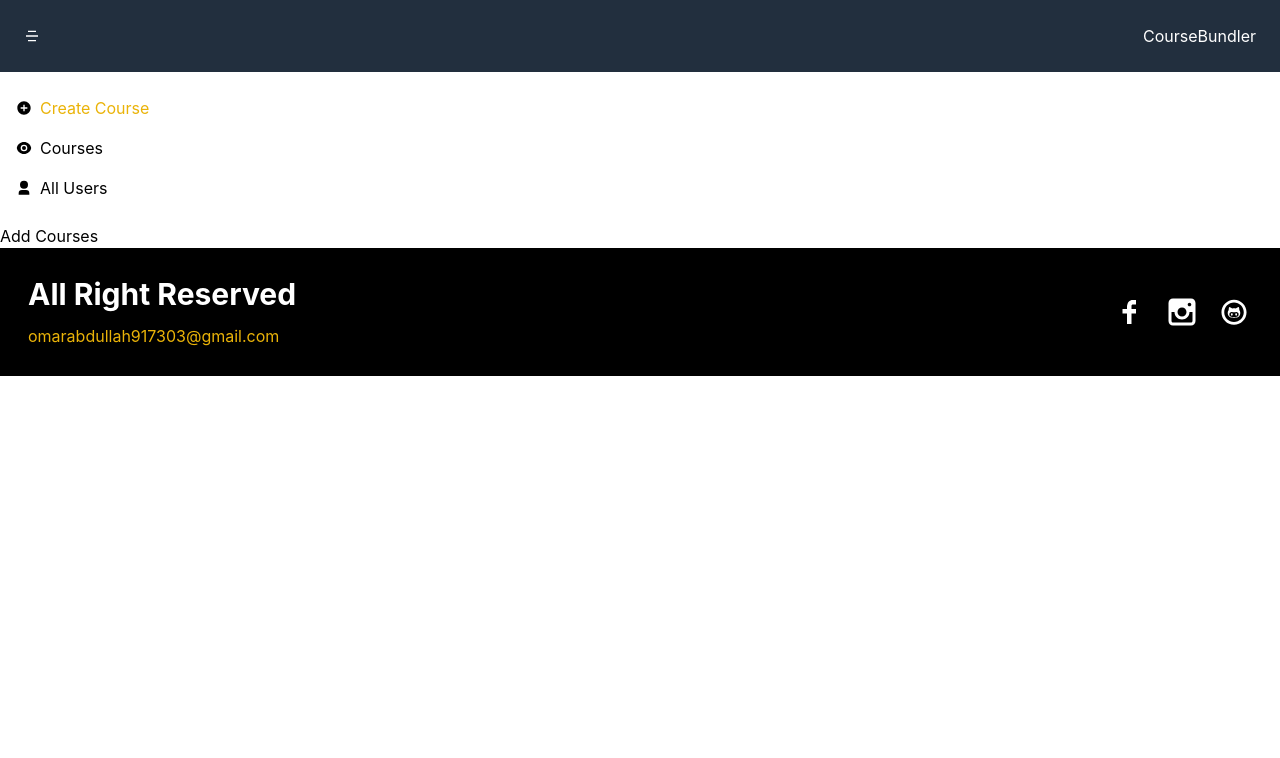
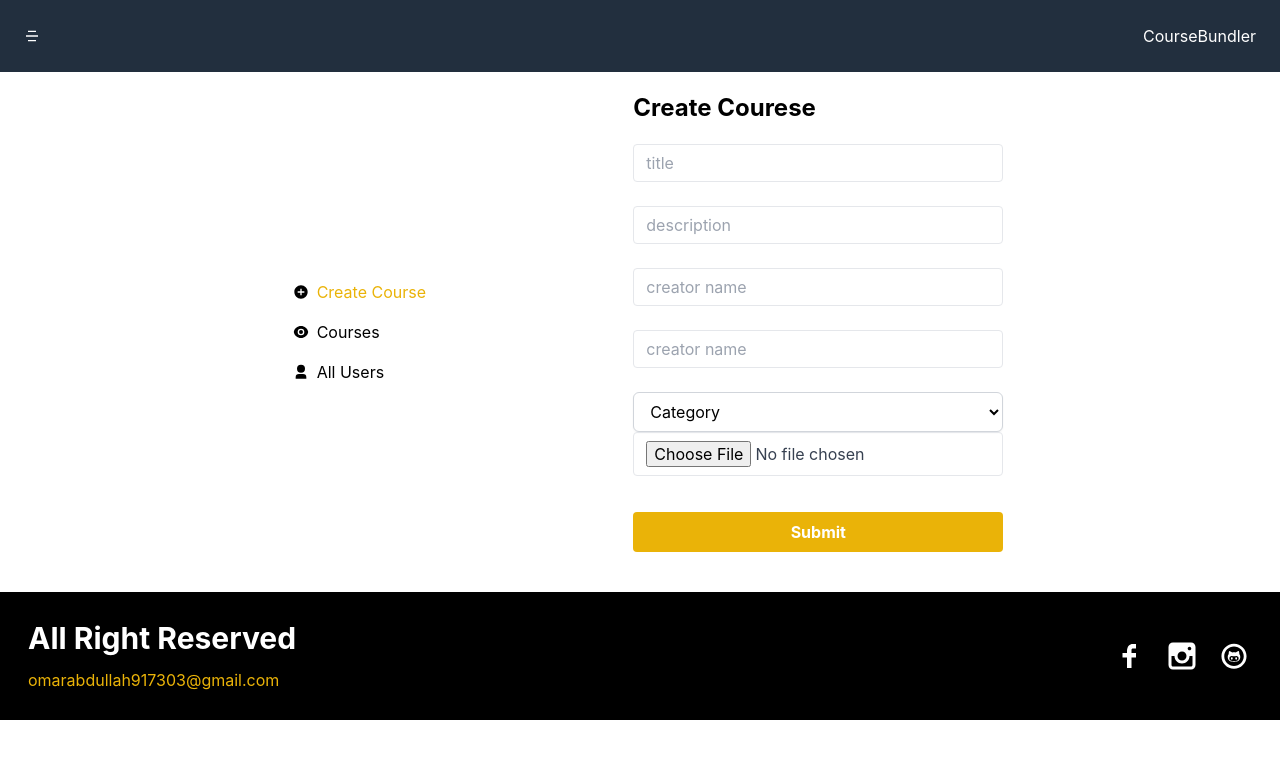
Before and after one commit to Omarabdullah99/coursebundlerclientrepet, a React (Create React App) app: page /admin/addcourses in a window 1280 px wide. Shown: the top 758 px of the page. Built offline with nearby package versions, Linux system fonts and the light colour scheme.

Commit message:
adminer-addcourses-vdo18

```diff
--- a/src/components/Admin/AddCourses.jsx
+++ b/src/components/Admin/AddCourses.jsx
@@ -1,11 +1,144 @@
-import React from 'react'
+import React, { useState } from 'react'
 import Adminsider from './Adminsider'
 
 const AddCourses = () => {
+  const [title, setTitle] = useState('');
+  const [description, setDescription] = useState('');
+  const [createdBy, setCreatedBy] = useState('');
+  const [category, setCategory] = useState('');
+  const [image, setImage] = useState('');
+  const [imagePrev, setImagePrev] = useState('');
+
+  console.log(title,description,createdBy,category)
+
+  const categories = [
+    'Web development',
+    'Artificial Intellegence',
+    'Data Structure & Algorithm',
+    'App Development',
+    'Data Science',
+    'Game Development',
+  ];
+
+
+  //photo upload
+
+  const changeImageHandler=(e)=>{
+    const file=e.target.files[0]
+    const reader= new FileReader()
+    reader.readAsDataURL(file)
+
+    reader.onloadend=()=>{
+      setImagePrev(reader.result)
+      setImage(file)
+
+    }
+  }
+
   return (
-    <div>
+    <div className='flex  flex-col md:flex-row items-center justify-evenly md:items-center w-4/5 mx-auto'>
     <Adminsider />
-    <h1>Add Courses</h1>
+    <div className="addcourses">
+    <h1 className='text-2xl font-bold py-5'>Create Courese</h1>
+
+    <form class="max-w-lg mx-auto">
+    <div class="mb-6">
+    <input
+      class="appearance-none border rounded w-full py-2 px-3 text-gray-700 leading-tight focus:outline-none focus:shadow-outline"
+      required
+      id="title"
+      value={title}
+      onChange={e => setTitle(e.target.value)}
+      type="text"
+      placeholder="title"
+    />
+  </div>
+
+  <div class="mb-6">
+    <input
+      class="appearance-none border rounded w-full py-2 px-3 text-gray-700 leading-tight focus:outline-none focus:shadow-outline"
+      required
+      id="description"
+      value={description}
+      onChange={e => setDescription(e.target.value)}
+      type="text"
+      placeholder="description"
+    />
+  </div>
+
+  <div class="mb-6">
+    <input
+      class="appearance-none border rounded w-full py-2 px-3 text-gray-700 leading-tight focus:outline-none focus:shadow-outline"
+      required
+      id="createdBy"
+      value={createdBy}
+      onChange={e => setCreatedBy(e.target.value)}
+      type="text"
+      placeholder="creator name"
+    />
+  </div>
+
+  <div class="mb-6">
+    <input
+      class="appearance-none border rounded w-full py-2 px-3 text-gray-700 leading-tight focus:outline-none focus:shadow-outline"
+      required
+      id="createdBy"
+      value={createdBy}
+      onChange={e => setCreatedBy(e.target.value)}
+      type="text"
+      placeholder="creator name"
+    />
+  </div>
+
+  <div className='md-6'>
+
+  <select required id="category" name="category" class="block w-full py-2 px-3 border border-gray-300 bg-white rounded-md shadow-sm focus:outline-none focus:border-blue-500" value={category} onChange={e=> setCategory(e.target.value)}>
+  <option value="">Category</option>
+
+  {
+    categories.map(item =>(
+      <option key={item} value={item}> {item} </option>
+    ))
+  }
+
+</select>
+
+  </div>
+
+  <div class="mb-6">
+  <input
+    class="appearance-none border rounded w-full py-2 px-3 text-gray-700 leading-tight focus:outline-none focus:shadow-outline"
+    accept="image/*"
+    required
+    id="chooseAvatar"
+    type={"file"}
+    onChange={changeImageHandler}
+
+  />
+
+  {
+    imagePrev &&(
+      <img className='object-cover' src={imagePrev} alt="" />
+    )
+  }
+
+</div>
+
+
+
+
+  <button
+  class="w-full mt-3 bg-yellow-500  text-white font-bold py-2 px-4 rounded focus:outline-none focus:shadow-outline mb-10 "
+  type="submit"
+>
+  Submit
+</button>
+
+
+
+    </form>
+
+    </div>
     </div>
   )
 }
```
